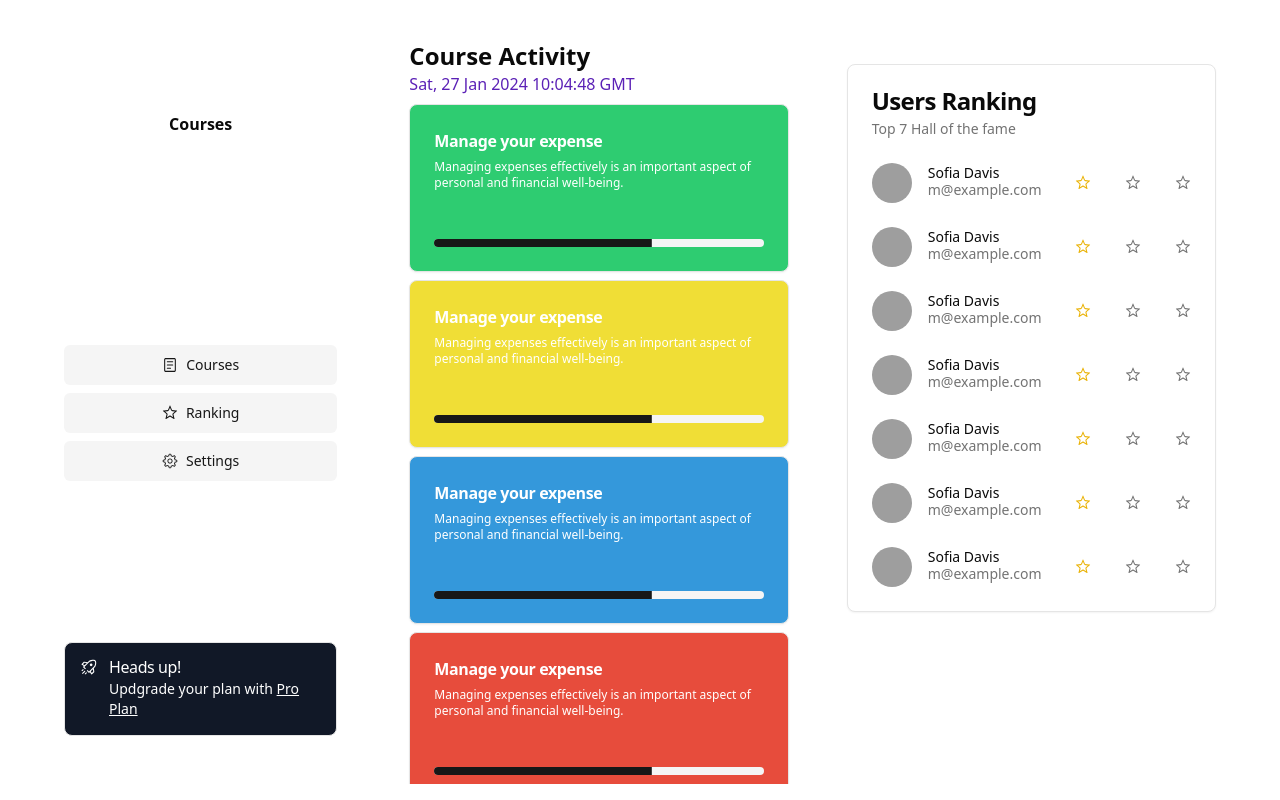
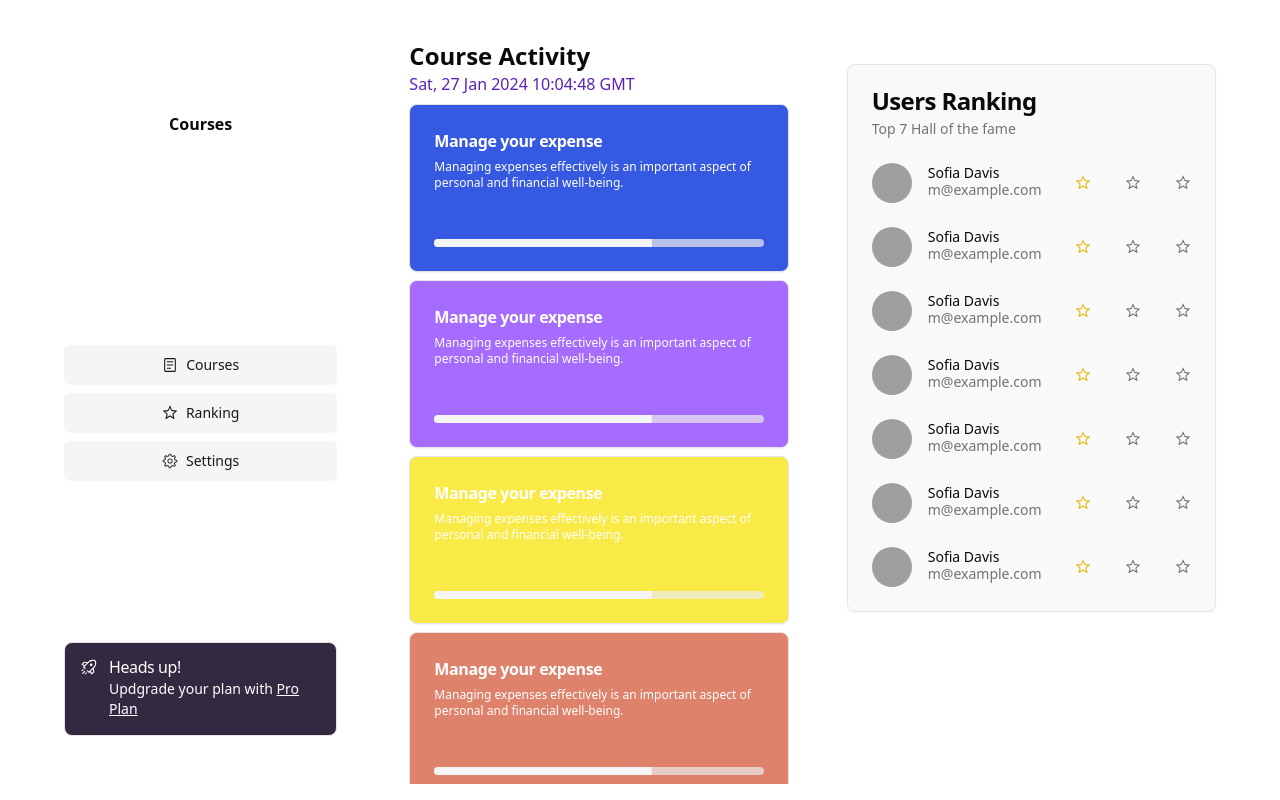
Before and after one commit to PeerDepsTeam/UI, a React (Vite) app: page /courses in a window 1280 px wide. Built offline with nearby package versions, Linux system fonts and the light colour scheme; grey boxes are pictures that could not be loaded.

Commit message:
feat: update colors

```diff
--- a/src/components/ui/progress.tsx
+++ b/src/components/ui/progress.tsx
@@ -10,13 +10,13 @@ const Progress = React.forwardRef<
   <ProgressPrimitive.Root
     ref={ref}
     className={cn(
-      "relative h-4 w-full overflow-hidden rounded-full bg-secondary",
+      "relative h-4 w-full overflow-hidden rounded-full bg-[#EDEDED] bg-opacity-70",
       className
     )}
     {...props}
   >
     <ProgressPrimitive.Indicator
-      className="h-full w-full flex-1 bg-primary transition-all"
+      className="h-full w-full flex-1 bg-secondary transition-all"
       style={{ transform: `translateX(-${100 - (value || 0)}%)` }}
     />
   </ProgressPrimitive.Root>
--- a/src/pages/courses/Courses.tsx
+++ b/src/pages/courses/Courses.tsx
@@ -6,7 +6,7 @@ import { Card, CardContent, CardDescription, CardHeader, CardTitle } from "@/com
 import { GearIcon, ReaderIcon, RocketIcon, StarIcon } from "@radix-ui/react-icons"
 import { FC, useEffect, useState } from "react";
 
-const colors = ["#2ECC71", "#F0DE36", "#3498DB", "#E74C3C", "#9B59B6", "#2ECC71", "#F39C12", "#8E44AD", "#1ABC9C", "#D35400", "#C0392B", "#27AE60", "#2980B9", "#E67E22", "#16A085"];;
+const colors = ["#3559E0", "#A66CFF", "#FAEA48", "#DF826C", "#9B59B6", "#2ECC71", "#F39C12", "#8E44AD", "#1ABC9C", "#D35400", "#C0392B", "#27AE60", "#2980B9", "#E67E22", "#16A085"];;
 
 
 export const Courses : FC = ()=>{
@@ -36,7 +36,7 @@ export const Courses : FC = ()=>{
                         </Button></div>
                 </div>
                 <div>
-                    <Alert className="bg-gray-900 p-4 text-white">
+                    <Alert className="bg-[#332941] p-4 text-white">
                         <RocketIcon className="h-4 w-4" color="white"/>
                         <AlertTitle>Heads up!</AlertTitle>
                         <AlertDescription>
@@ -57,7 +57,7 @@ export const Courses : FC = ()=>{
             }
             </div>
             <div className="w-96 m-12">
-                <Card className="w-full">
+                <Card className="w-full bg-[#EDEDED] bg-opacity-35 border border[#EDEDED] border-opacity-50">
                     <CardHeader>
                         <CardTitle>Users Ranking</CardTitle>
                         <CardDescription>
```
